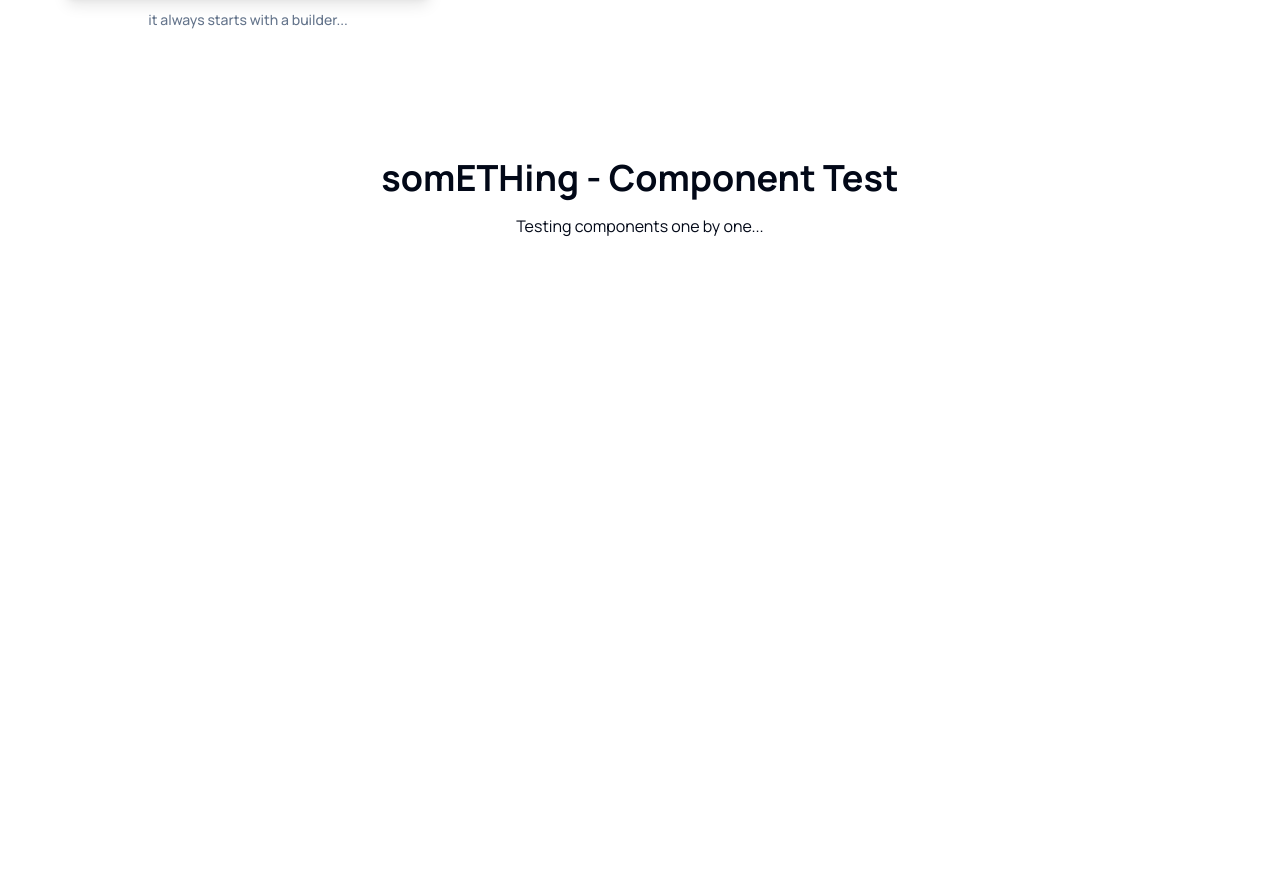
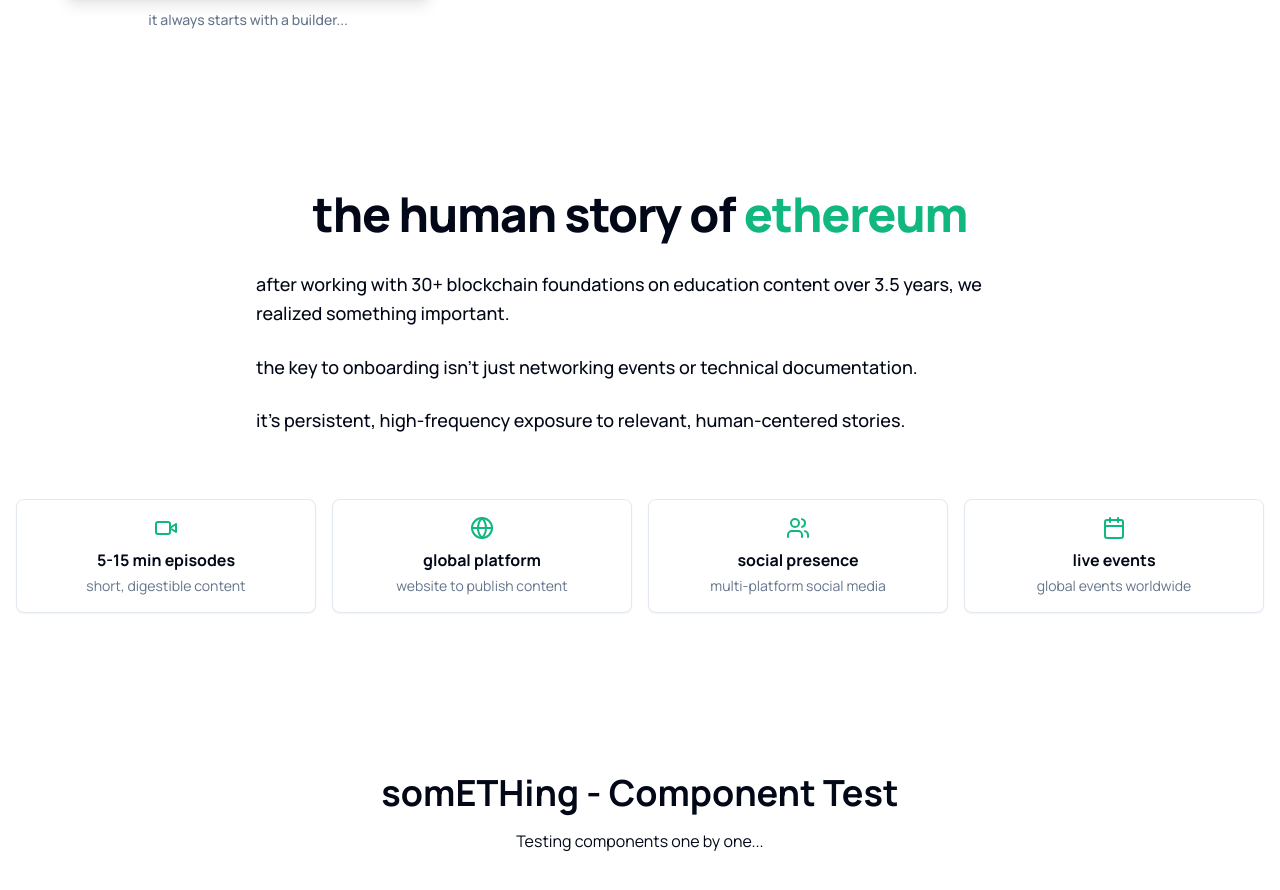
Before and after one commit to harryz-code/somETHing, a Next.js app: page / in a window 1280 px wide. Shown: the part 1294-2184 px from the top of the page. Before the commit the page ends 1596 px from the top, so only its background shows below. Built offline with nearby package versions, Linux system fonts and the light colour scheme.

Commit message:
Test: Add ProjectOverview component

```diff
--- a/app/page.tsx
+++ b/app/page.tsx
@@ -1,5 +1,6 @@
 import { HeroSection } from "@/components/hero-section"
 import { SectionImage } from "@/components/section-image"
+import { ProjectOverview } from "@/components/project-overview"
 
 export default function Home() {
   return (
@@ -27,6 +28,7 @@
         ]}
         caption="every breakthrough starts with somETHING..."
       />
+      <ProjectOverview />
       <div className="container mx-auto px-4 py-16">
         <h1 className="text-4xl font-bold text-center">
           somETHing - Component Test
```
